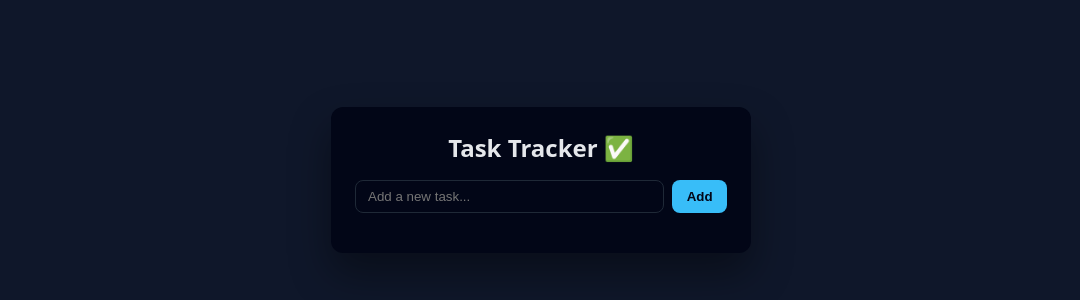
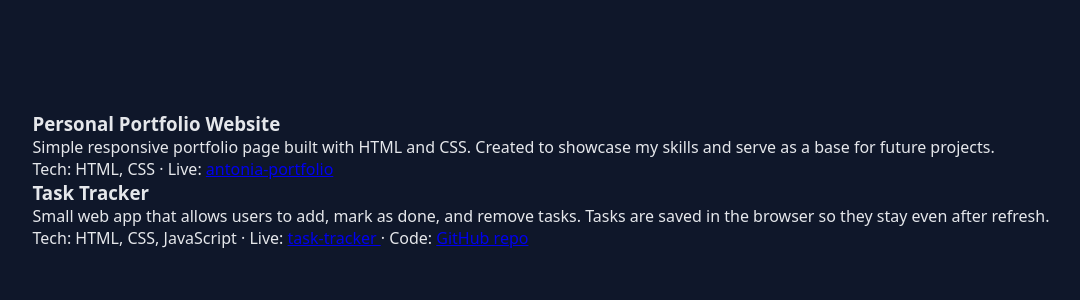
Before and after one commit to antr13/task-tracker, a plain HTML site: page index.html in a window 1280 px wide. Shown: the part 220-520 px from the top of the page, without its empty margins (99-1179 px from the left). Drawn offline with Linux system fonts and the light colour scheme.

Commit message:
Add Task Tracker project to portfolio

```diff
--- a/index.html
+++ b/index.html
@@ -6,21 +6,39 @@
   <link rel="stylesheet" href="style.css" />
 </head>
 <body>
-  <div class="app">
-    <h1>Task Tracker ✅</h1>
+  <div class="projects-grid">
+  <div class="project-card">
+    <h3>Personal Portfolio Website</h3>
+    <p>
+      Simple responsive portfolio page built with HTML and CSS.
+      Created to showcase my skills and serve as a base for future projects.
+    </p>
+    <div class="project-meta">
+      Tech: HTML, CSS · Live:
+      <a href="https://antr13.github.io/antonia-portfolio/" target="_blank">
+        antonia-portfolio
+      </a>
+    </div>
+  </div>
 
-    <form id="task-form">
-      <input
-        type="text"
-        id="task-input"
-        placeholder="Add a new task..."
-        autocomplete="off"
-      />
-      <button type="submit">Add</button>
-    </form>
-
-    <ul id="task-list"></ul>
+  <div class="project-card">
+    <h3>Task Tracker</h3>
+    <p>
+      Small web app that allows users to add, mark as done, and remove tasks.
+      Tasks are saved in the browser so they stay even after refresh.
+    </p>
+    <div class="project-meta">
+      Tech: HTML, CSS, JavaScript · Live:
+      <a href="https://antr13.github.io/task-tracker/" target="_blank">
+        task-tracker
+      </a>
+      · Code:
+      <a href="https://github.com/antr13/task-tracker" target="_blank">
+        GitHub repo
+      </a>
+    </div>
   </div>
+</div>
 
   <script src="script.js"></script>
 </body>
```
